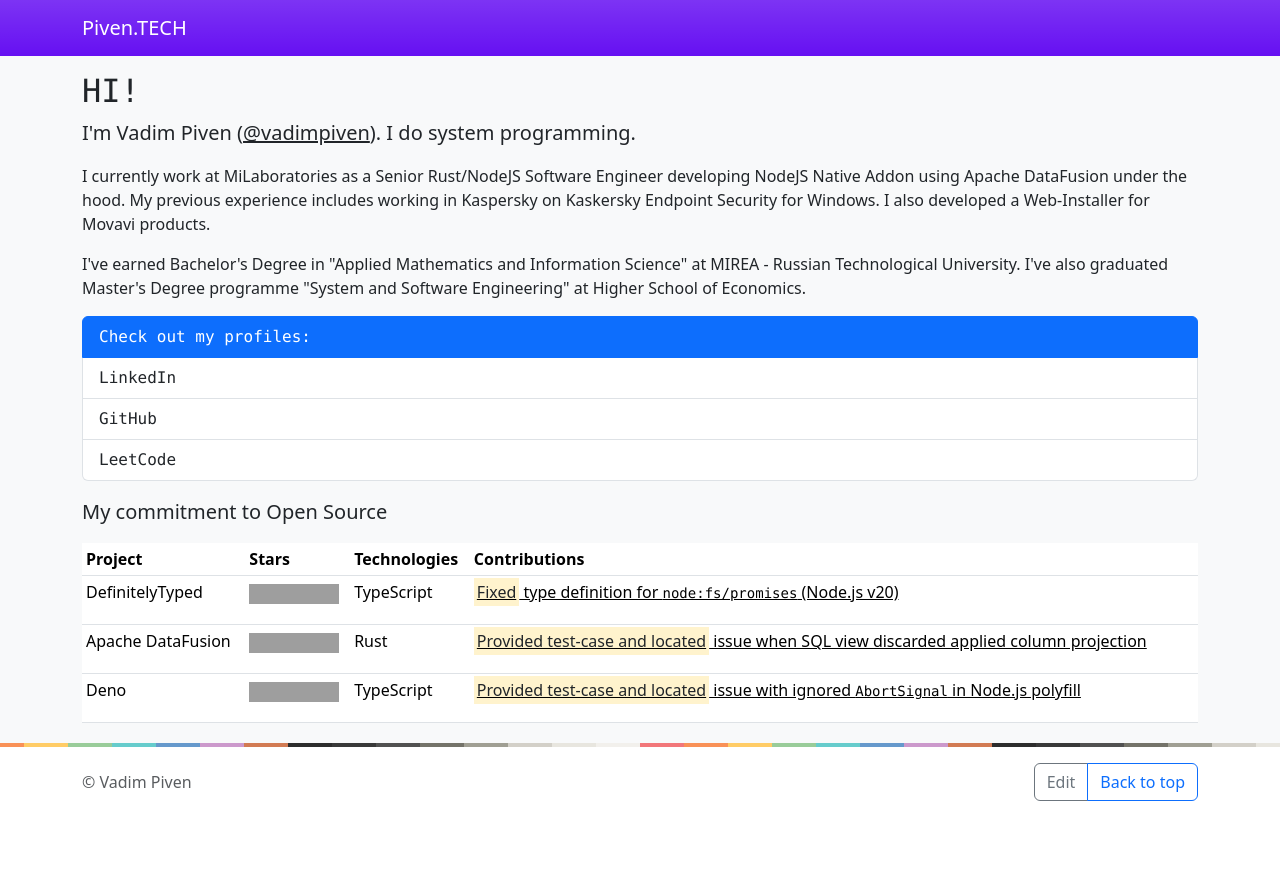
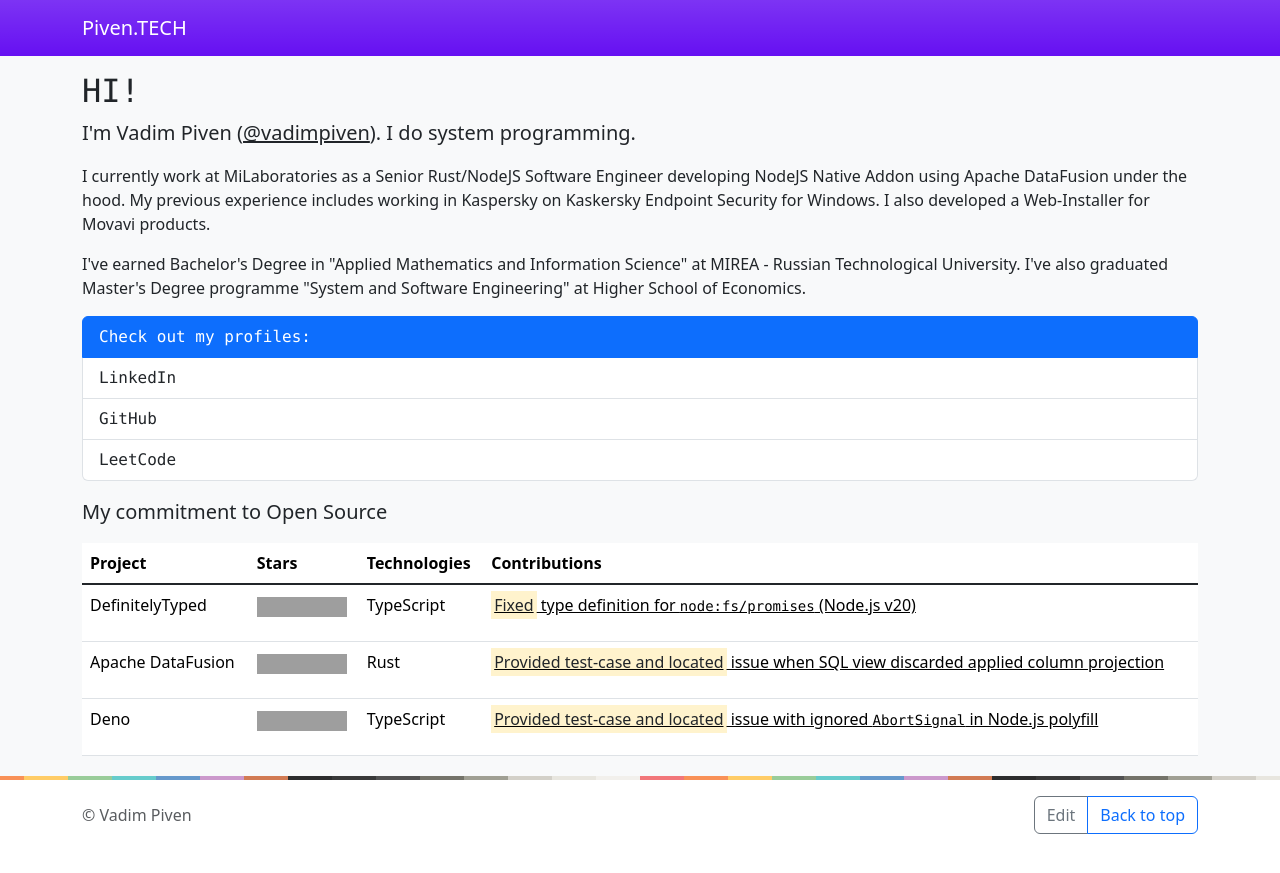
Before and after one commit to vadimpiven/vadimpiven, a Jekyll site: the page built from index.html, in a window 1280 px wide. Shown: the top 873 px of the page. Built offline with Jekyll 4.4.1, drawn with Linux system fonts in a browser that asks for light colours; grey boxes are pictures that could not be loaded.

Commit message:
Update index.html

```diff
--- a/index.html
+++ b/index.html
@@ -19,7 +19,7 @@
 
 <p class="lead">My commitment to Open Source</p>
 <div class="table-responsive">
-  <table class="table table-sm table-hover">
+  <table class="table table-hover">
     <thead>
       <tr>
         <th scope="col">Project</th>
@@ -28,7 +28,7 @@
         <th scope="col">Contributions</th>
       </tr>
     </thead>
-    <tbody>
+    <tbody class="table-group-divider">
       <tr>
         <td>DefinitelyTyped</th>
         <td><img src="https://img.shields.io/github/stars/DefinitelyTyped/DefinitelyTyped"></td>
```
